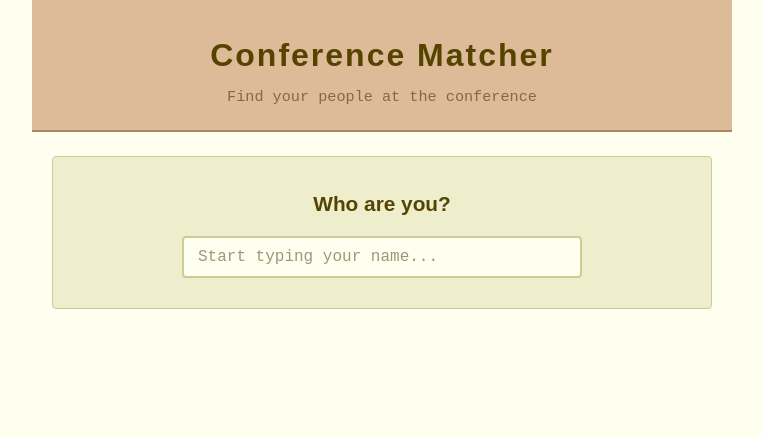
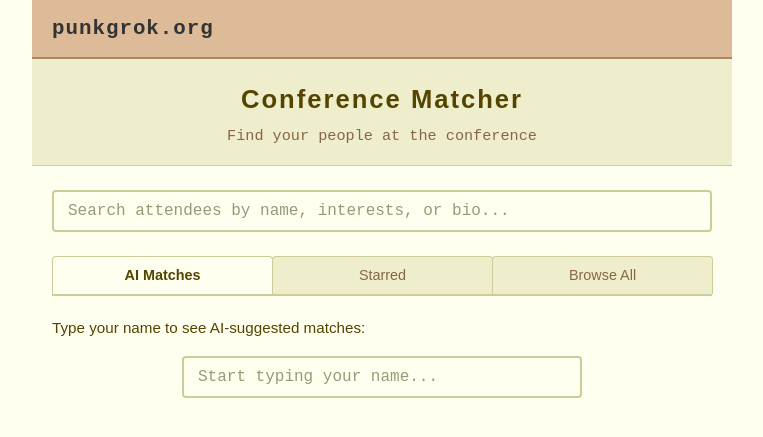
Before and after one commit to rfzabick/conference-matcher, a Flask app: page / in a window 1280 px wide. Shown: the top 437 px of the page, without its empty margins (258-1021 px from the left). Run offline with Flask 3, Linux system fonts and the light colour scheme; data that the repository does not hold is empty; some libraries are stand-ins or nearby versions.

Commit message:
Add punkgrok.org nav bar, remove identity gate
- Add top nav bar with punkgrok.org link matching parent site style
- Remove "Who are you?" identity section gate
- Show browse/starred/search immediately on page load
- Move name input into AI Matches tab for match lookup

Co-Authored-By: Claude Opus 4.6 <noreply@anthropic.com>

```diff
--- a/templates/index.html
+++ b/templates/index.html
@@ -15,40 +15,45 @@
   }
   .container { max-width: 700px; margin: 0 auto; padding: 20px; }
 
+  /* Top Nav */
+  #topnav {
+    background: #ddbb99;
+    border-bottom: 2px solid #aa8866;
+    padding: 12px 20px;
+    display: flex;
+    align-items: baseline;
+    gap: 30px;
+    margin: -20px -20px 0;
+  }
+  #topnav .site-name {
+    font-family: "Courier New", Courier, monospace;
+    font-size: 1.3em;
+    font-weight: bold;
+    letter-spacing: 1px;
+  }
+  #topnav .site-name a {
+    color: #333;
+    text-decoration: none;
+  }
+
   /* Header */
   header {
     text-align: center;
-    padding: 30px 0 20px;
-    border-bottom: 2px solid #aa8866;
-    margin-bottom: 24px;
-    background: #ddbb99;
-    margin: -20px -20px 24px;
-    padding: 30px 20px 20px;
+    padding: 20px 20px 16px;
+    margin: 0 -20px 24px;
+    background: #eeeecc;
+    border-bottom: 1px solid #cccc99;
   }
   header h1 {
     font-family: Arial, Helvetica, sans-serif;
-    font-size: 2rem;
+    font-size: 1.6rem;
     color: #554400;
     letter-spacing: 2px;
     margin-bottom: 4px;
   }
   header p { color: #886644; font-size: 0.95rem; }
 
-  /* Identity Section */
-  #identity-section {
-    background: #eeeecc;
-    border: 1px solid #cccc99;
-    border-radius: 4px;
-    padding: 30px;
-    margin-bottom: 24px;
-    text-align: center;
-  }
-  #identity-section h2 {
-    margin-bottom: 16px;
-    font-size: 1.3rem;
-    color: #554400;
-    font-family: Arial, Helvetica, sans-serif;
-  }
+  /* Name input in matches tab */
   .autocomplete-wrap {
     position: relative;
     max-width: 400px;
@@ -95,9 +100,8 @@
   #identity-badge {
     display: none;
     align-items: center;
-    justify-content: center;
     gap: 12px;
-    margin-top: 12px;
+    margin-bottom: 16px;
   }
   #identity-badge.show { display: flex; }
   #identity-badge span {
@@ -116,10 +120,12 @@
     font-family: Arial, Helvetica, sans-serif;
   }
   #identity-badge button:hover { background: #ccaa88; }
-
-  /* Main App */
-  #main-app { display: none; }
-  #main-app.show { display: block; }
+  .matches-name-prompt {
+    margin-bottom: 16px;
+    font-family: Arial, Helvetica, sans-serif;
+    font-size: 0.95rem;
+    color: #554400;
+  }
 
   /* Search */
   .search-bar {
@@ -299,25 +305,14 @@
 </head>
 <body>
 <div class="container">
+  <div id="topnav">
+    <div class="site-name"><a href="https://punkgrok.org">punkgrok.org</a></div>
+  </div>
   <header>
     <h1>Conference Matcher</h1>
     <p>Find your people at the conference</p>
   </header>
 
-  <!-- Identity Section -->
-  <div id="identity-section">
-    <h2>Who are you?</h2>
-    <div class="autocomplete-wrap">
-      <input type="text" id="name-input" placeholder="Start typing your name..." autocomplete="off">
-      <div class="autocomplete-list" id="autocomplete-list"></div>
-    </div>
-    <div id="identity-badge">
-      <span id="identity-name"></span>
-      <button onclick="clearIdentity()">Change</button>
-    </div>
-  </div>
-
-  <!-- Main App (shown after identification) -->
   <div id="main-app">
     <div class="search-bar">
       <input type="text" id="search-input" placeholder="Search attendees by name, interests, or bio...">
@@ -330,7 +325,17 @@
     </div>
 
     <div class="tab-panel active" id="panel-matches">
-      <div id="matches-content"><div class="loading">Finding your best matches</div></div>
+      <div id="matches-content">
+        <div class="matches-name-prompt">Type your name to see AI-suggested matches:</div>
+        <div class="autocomplete-wrap">
+          <input type="text" id="name-input" placeholder="Start typing your name..." autocomplete="off">
+          <div class="autocomplete-list" id="autocomplete-list"></div>
+        </div>
+        <div id="identity-badge">
+          <span id="identity-name"></span>
+          <button onclick="clearIdentity()">Change</button>
+        </div>
+      </div>
     </div>
     <div class="tab-panel" id="panel-starred">
       <div id="starred-content"><div class="empty-state">No starred attendees yet. Star people you want to remember!</div></div>
@@ -380,16 +385,20 @@ async function init() {
     starredCookie.split(',').filter(Boolean).forEach(id => state.starred.add(parseInt(id)));
   }
 
-  // Check for existing identity
+  // Setup listeners
+  setupAutocomplete();
+  setupTabs();
+  setupSearch();
+
+  // Load browse and starred immediately
+  loadBrowse();
+  loadStarred();
+
+  // Restore identity if saved
   const savedName = getCookie('attendee_name');
   if (savedName) {
     setIdentity(savedName);
   }
-
-  // Setup listeners
-  setupAutocomplete();
-  setupTabs();
-  setupSearch();
 }
 
 // --- Autocomplete ---
@@ -453,13 +462,11 @@ function setIdentity(name) {
   setCookie('attendee_name', name);
 
   document.getElementById('name-input').style.display = 'none';
+  document.querySelector('.matches-name-prompt').style.display = 'none';
   document.getElementById('identity-badge').classList.add('show');
   document.getElementById('identity-name').textContent = name;
-  document.getElementById('main-app').classList.add('show');
 
   loadMatches();
-  loadBrowse();
-  loadStarred();
 }
 
 function clearIdentity() {
@@ -468,9 +475,16 @@ function clearIdentity() {
   deleteCookie('attendee_name');
 
   document.getElementById('name-input').style.display = '';
+  document.querySelector('.matches-name-prompt').style.display = '';
   document.getElementById('identity-badge').classList.remove('show');
-  document.getElementById('main-app').classList.remove('show');
-  document.getElementById('matches-content').innerHTML = '<div class="loading">Finding your best matches</div>';
+  document.getElementById('matches-content').innerHTML =
+    '<div class="matches-name-prompt">Type your name to see AI-suggested matches:</div>' +
+    '<div class="autocomplete-wrap">' +
+      '<input type="text" id="name-input" placeholder="Start typing your name..." autocomplete="off">' +
+      '<div class="autocomplete-list" id="autocomplete-list"></div>' +
+    '</div>' +
+    '<div id="identity-badge"><span id="identity-name"></span><button onclick="clearIdentity()">Change</button></div>';
+  setupAutocomplete();
 }
 
 // --- Tabs ---
```
